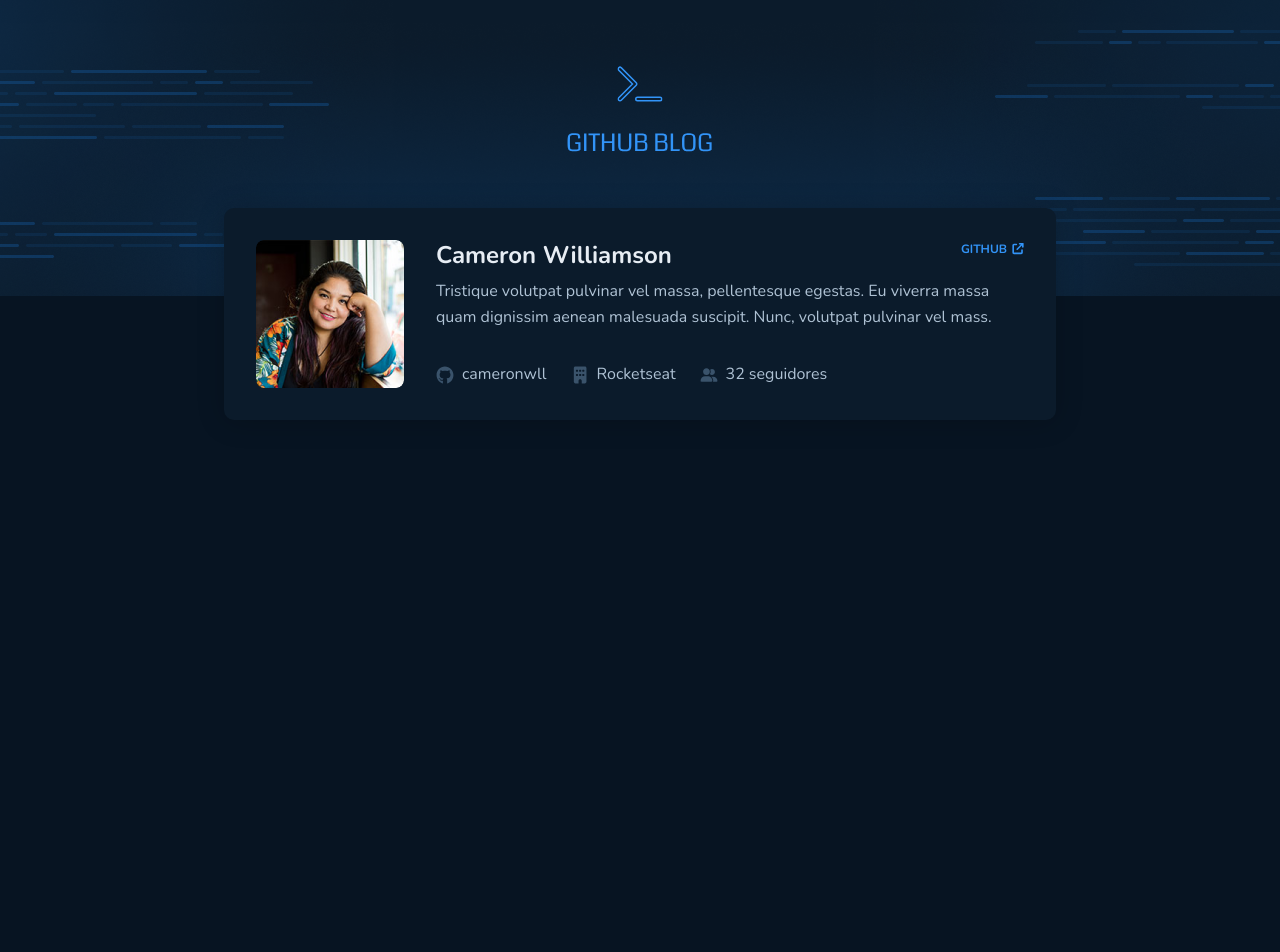
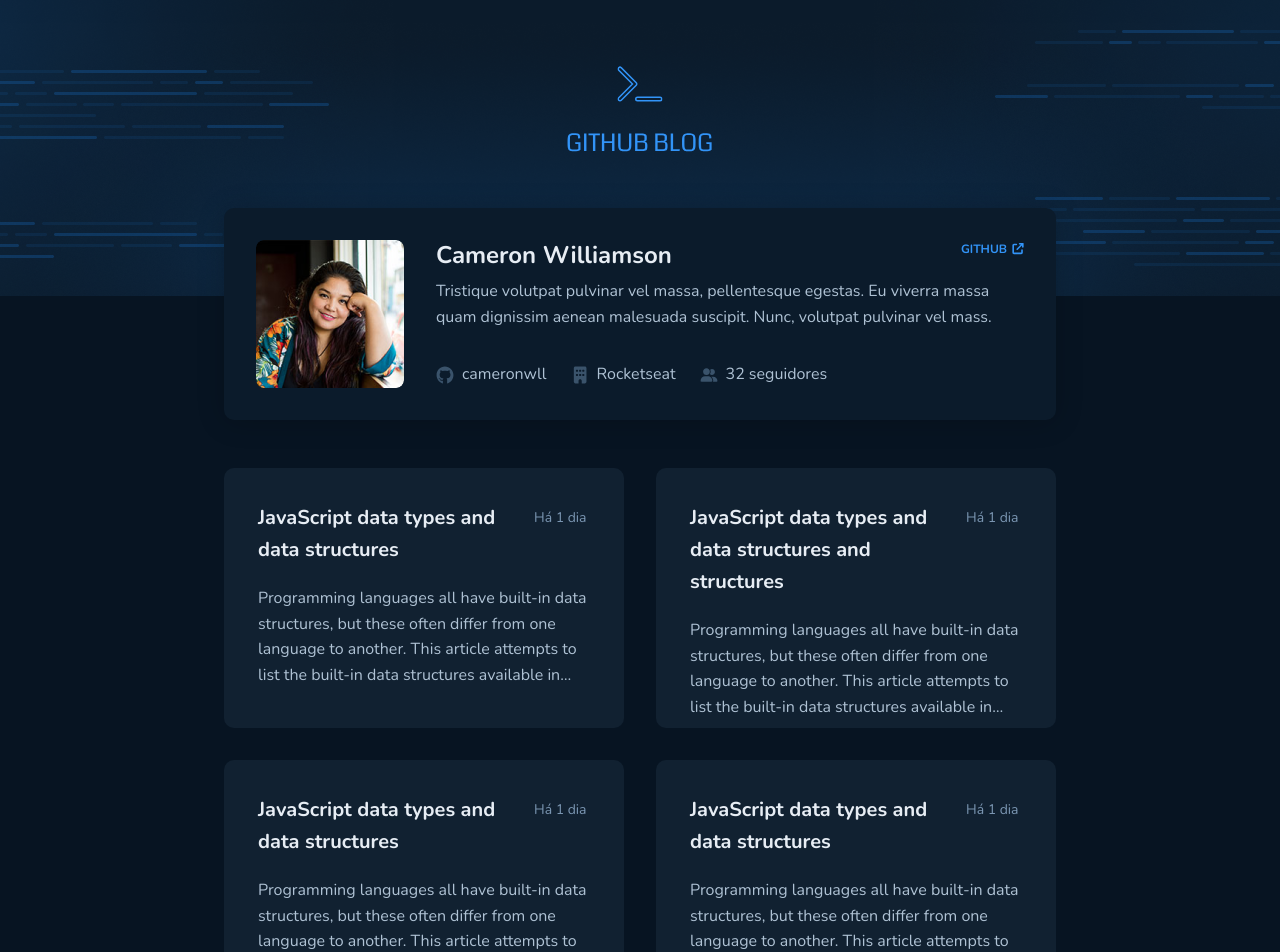
Before and after one commit to schayene/ignite-github-blog, a React (Vite) app: page / in a window 1280 px wide. Shown: the top 952 px of the page. Before the commit the page ends 800 px from the top, so only its background shows below. Built offline with nearby package versions, Linux system fonts and the light colour scheme.

Commit message:
feat: added issues listing

```diff
--- /dev/null
+++ b/src/pages/Blog/Issues/index.tsx
@@ -0,0 +1,64 @@
+import { IssueCard, IssuesContainer } from "./style";
+
+export function Issues() {
+  return (
+    <IssuesContainer>
+      <IssueCard>
+        <header>
+          <h2>JavaScript data types and data structures</h2>
+          <span>Há 1 dia</span>
+        </header>
+        <p>
+          Programming languages all have built-in data structures, but these
+          often differ from one language to another. This article attempts to
+          list the built-in data structures available in JavaScript and what
+          properties they have. These can be used to build other data
+          structures. Wherever possible, comparisons with other languages are
+          drawn.
+        </p>
+      </IssueCard>
+      <IssueCard>
+        <header>
+          <h2>JavaScript data types and data structures and structures</h2>
+          <span>Há 1 dia</span>
+        </header>
+        <p>
+          Programming languages all have built-in data structures, but these
+          often differ from one language to another. This article attempts to
+          list the built-in data structures available in JavaScript and what
+          properties they have. These can be used to build other data
+          structures. Wherever possible, comparisons with other languages are
+          drawn.
+        </p>
+      </IssueCard>
+      <IssueCard>
+        <header>
+          <h2>JavaScript data types and data structures</h2>
+          <span>Há 1 dia</span>
+        </header>
+        <p>
+          Programming languages all have built-in data structures, but these
+          often differ from one language to another. This article attempts to
+          list the built-in data structures available in JavaScript and what
+          properties they have. These can be used to build other data
+          structures. Wherever possible, comparisons with other languages are
+          drawn.
+        </p>
+      </IssueCard>
+      <IssueCard>
+        <header>
+          <h2>JavaScript data types and data structures</h2>
+          <span>Há 1 dia</span>
+        </header>
+        <p>
+          Programming languages all have built-in data structures, but these
+          often differ from one language to another. This article attempts to
+          list the built-in data structures available in JavaScript and what
+          properties they have. These can be used to build other data
+          structures. Wherever possible, comparisons with other languages are
+          drawn.
+        </p>
+      </IssueCard>
+    </IssuesContainer>
+  );
+}
--- /dev/null
+++ b/src/pages/Blog/Issues/style.ts
@@ -0,0 +1,52 @@
+import styled from "styled-components";
+
+export const IssuesContainer = styled.section`
+  display: grid;
+  grid-template-columns: repeat(auto-fit, minmax(20rem, 1fr));
+  grid-gap: 2rem;
+
+  margin: 3rem 0;
+`;
+
+export const IssueCard = styled.div`
+  padding: 2rem;
+  height: 16.25rem;
+  border-radius: 10px;
+  background: ${(props) => props.theme["base-post"]};
+  border: 2px solid transparent;
+  cursor: pointer;
+
+  header {
+    margin-bottom: 1.25rem;
+
+    display: flex;
+    justify-content: space-between;
+
+    h2 {
+      font-size: 1.25rem;
+      font-weight: bold;
+      color: ${(props) => props.theme["base-title"]};
+    }
+
+    span {
+      padding-block: 0.3rem;
+      min-width: 3.5rem;
+      font-size: 0.875rem;
+      color: ${(props) => props.theme["base-span"]};
+    }
+  }
+
+  p {
+    max-width: 100%;
+    overflow: hidden;
+    text-overflow: ellipsis;
+    display: -webkit-box;
+    -webkit-line-clamp: 4;
+    -webkit-box-orient: vertical;
+  }
+
+  &:hover {
+    border-color: ${(props) => props.theme["base-label"]};
+    transition: border-color 0.2s;
+  }
+`;
--- a/src/pages/Blog/index.tsx
+++ b/src/pages/Blog/index.tsx
@@ -1,9 +1,12 @@
 import { Profile } from "../../components/Profile";
+import { Issues } from "./Issues";
 
 export function Blog() {
   return (
     <div>
       <Profile />
+
+      <Issues />
     </div>
   );
 }
```
